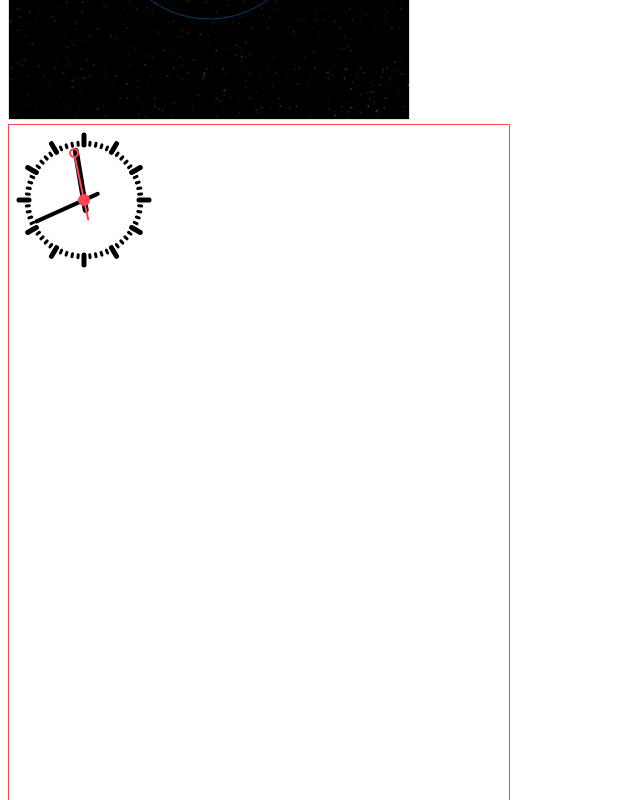
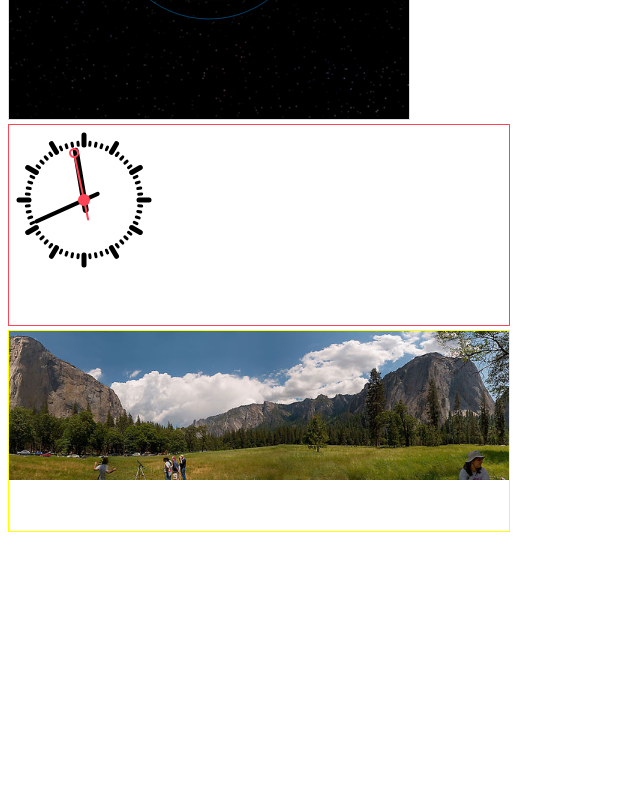
Before and after one commit to SusanLiu3/visual-pracitce, a Vue app in the folder canvas/: page / in a window 1280 px wide. Shown: the part 4620-5420 px from the top of the page, without its empty margins (0-640 px from the left). After the commit the page ends 5164 px from the top, so only its background shows below. Built offline with nearby package versions, Linux system fonts and the light colour scheme.

Commit message:
修改高度

```diff
--- a/canvas/src/components/clock.vue
+++ b/canvas/src/components/clock.vue
@@ -1,6 +1,6 @@
 <template>
   <div id="test">
-    <canvas id="clockWrap" width="500" height="800" style="border:1px solid #f45"></canvas>
+    <canvas id="clockWrap" width="500" height="200" style="border:1px solid #f45"></canvas>
   </div>
 </template>
 <script>
@@ -52,7 +52,7 @@ export default {
       this.cxt.restore();
     },
     run() {
-      this.cxt.clearRect(-75, -75, 500, 800);
+      this.cxt.clearRect(-75, -75, 500,200);
       this.drawHoursLine();
       this.drawMinutesLine();
       this.cxt.save();
```
